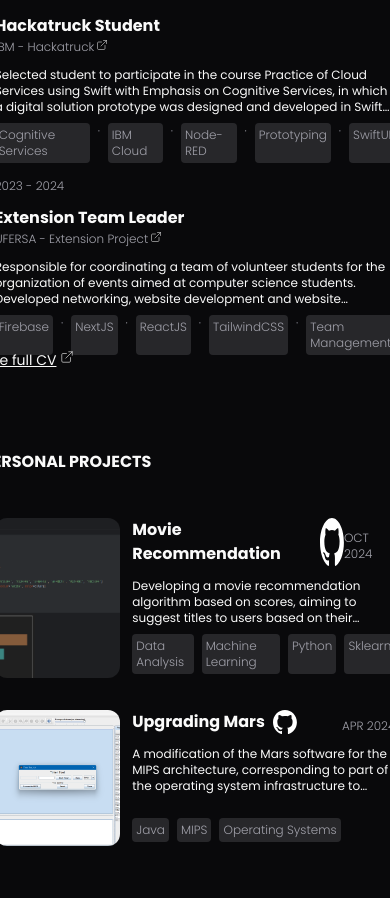
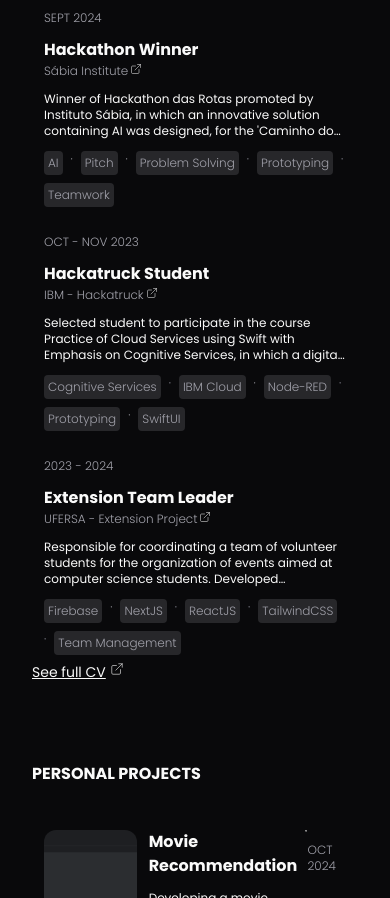
Before and after one commit to PepeuFBV/portfolio, a Next.js app: page / in a window 390 px wide. Shown: the part 1986-2884 px from the top of the page. Built offline with nearby package versions, Linux system fonts and the light colour scheme.

Commit message:
responsiveness fixes

```diff
--- a/src/components/core/Experience/Job/index.tsx
+++ b/src/components/core/Experience/Job/index.tsx
@@ -21,7 +21,7 @@
             initial={{ opacity: 0, x: -15 }}
             animate={{ opacity: 1, x: 0 }}
             transition={{ duration: 0.5, delay: DELAY }}
-            className='flex flex-col lg:flex-row gap-3 hover:bg-zinc-300 dark:hover:bg-zinc-900 hover:bg-opacity-15 dark:hover:shadow p-3 rounded-xl h-40'
+            className='flex flex-col lg:flex-row gap-3 hover:bg-zinc-300 dark:hover:bg-zinc-900 hover:bg-opacity-15 dark:hover:shadow p-3 rounded-xl min-h-40 max-h-48'
         >
             <Dates dates={job.date} languagePos={languagePos} />
             <div className='flex flex-col justify-between mb-1 w-full gap-2 lg:gap-0'>
@@ -63,10 +63,10 @@
                     </div>
                     <p className='text-xs truncate-description'>{job.description[languagePos]}</p>
                 </div>
-                <div className='flex flex-row gap-2'>
+                <div className='mt-1 flex flex-row flex-wrap gap-2'>
                     {orderedTags.map((tag, index) => (
                         <React.Fragment key={index}>
-                            <p className='text-xs font-light dark:text-zinc-400 bg-zinc-200 dark:bg-zinc-800 p-1 rounded'>{tag}</p>
+                            <p className='text-xs text-nowrap font-light dark:text-zinc-400 bg-zinc-200 dark:bg-zinc-800 p-1 rounded'>{tag}</p>
                             {index < orderedTags.length - 1 && <p className='text-xs font-light text-zinc-400'> · </p>}
                         </React.Fragment>
                     ))}
--- a/src/components/core/Icons/components/github.tsx
+++ b/src/components/core/Icons/components/github.tsx
@@ -22,12 +22,14 @@
 
     if (!anchor) {
         return (
+            <div>
                 <img
                     src={link}
                     alt='github'
                     width={`${size}px`}
                     height={`${size}px`}
                 />
+            </div>
         )
     }
     return (
--- a/src/components/core/Projects/Project/index.tsx
+++ b/src/components/core/Projects/Project/index.tsx
@@ -36,7 +36,7 @@
             initial={{ opacity: 0, x: -15 }}
             animate={{ opacity: 1, x: 0 }}
             transition={{ duration: 0.5, delay: DELAY }}
-            className='grid grid-cols-12 gap-3 hover:bg-slate-700 hover:bg-opacity-15 hover:shadow p-3 rounded-xl h-40'
+            className='grid grid-cols-12 gap-3 hover:bg-slate-700 hover:bg-opacity-15 hover:shadow p-3 rounded-xl min-h-40 max-h-48'
             href={project.link}
             target='_blank'
             rel='noreferrer'
@@ -57,7 +57,7 @@
                 <div className='flex flex-col gap-3'>
                     <div className='flex flex-row justify-between items-center'>
                         <div className='h-full flex gap-2'>
-                            <h3 className='text-base font-bold'>
+                            <h3 className='w-fit text-base font-bold'>
                                 {project.name}
                             </h3>
                             {isGithubLink ? (
@@ -77,10 +77,10 @@
                     </div>
                     <p className='text-xs truncate-description'>{project.description[languagePos]}</p>
                 </div>
-                <div className='flex flex-row gap-2'>
+                <div className='mt-1 flex flex-row flex-wrap gap-2'>
                     {orderedTags.map((tag, index) => (
                         <React.Fragment key={index}>
-                            <p className='text-xs font-light dark:text-zinc-400 bg-zinc-200 dark:bg-zinc-800 p-1 rounded'>{tag}</p>
+                            <p className='text-xs text-nowrap font-light dark:text-zinc-400 bg-zinc-200 dark:bg-zinc-800 p-1 rounded'>{tag}</p>
                         </React.Fragment>
                     ))}
                 </div>
```
Lines whose indentation alone changed are shown as unchanged.
